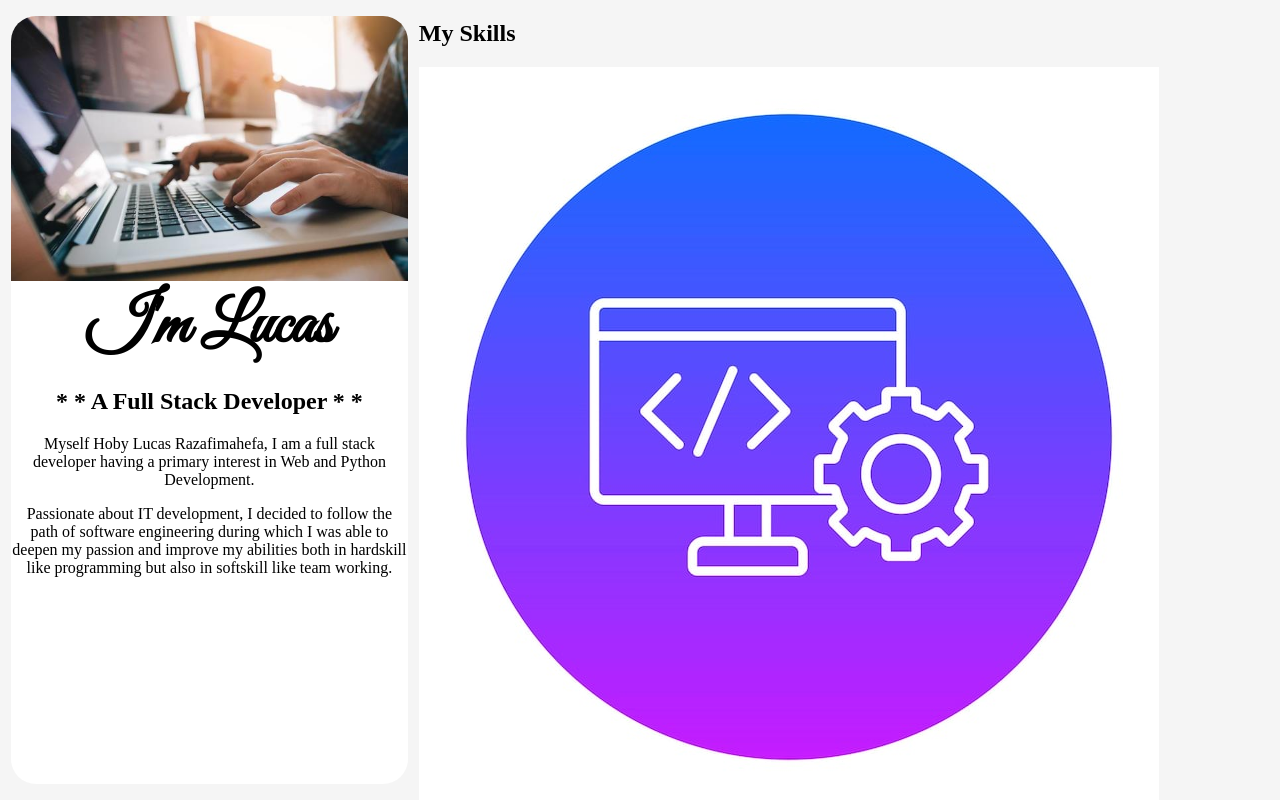
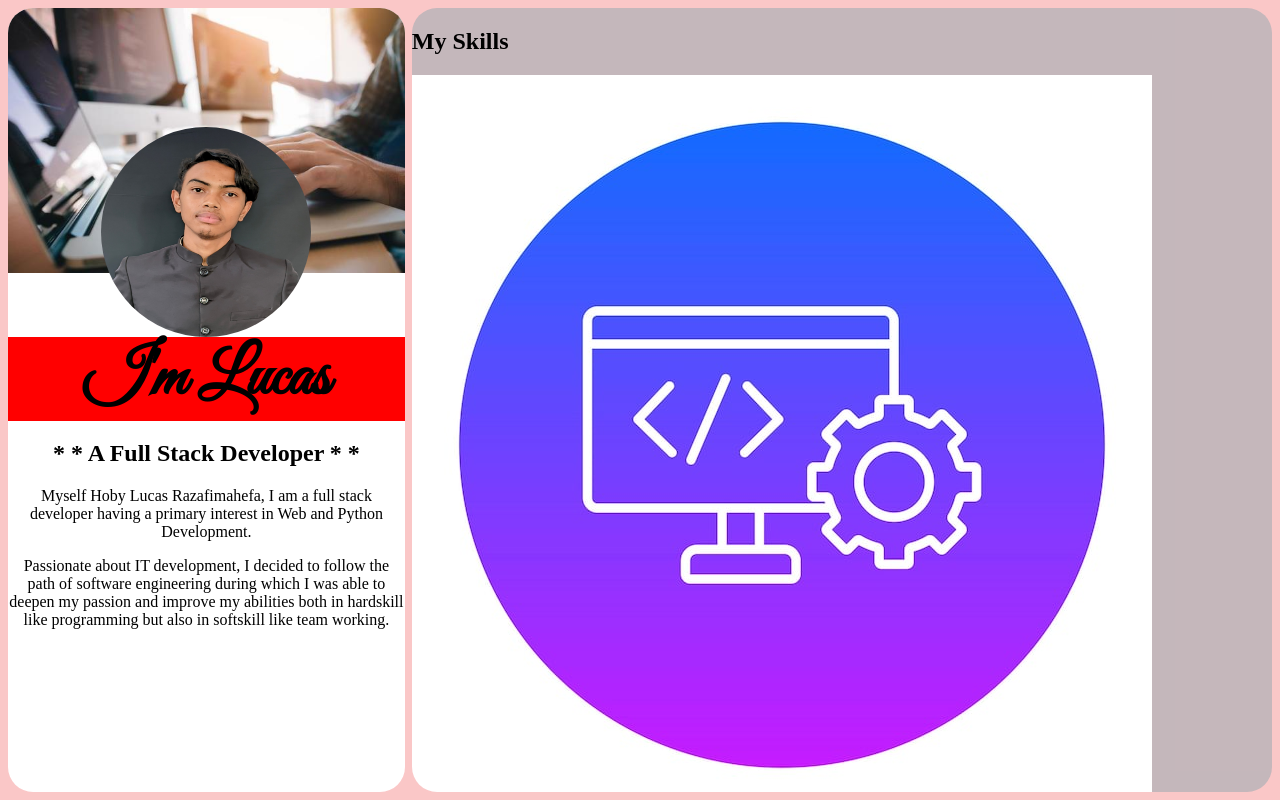
Before and after one commit to Rownart/introducing_site, a plain HTML site: page index.html in a window 1280 px wide. Shown: the top 800 px of the page. Drawn offline with Linux system fonts and the light colour scheme.

Commit message:
adding my picture

```diff
--- a/assets/styles/styles.css
+++ b/assets/styles/styles.css
@@ -7,27 +7,44 @@
 
 body {
     font-family:'Times New Roman', Times, serif;
-    display: flex;
-    gap: 11px;
-    background-color: whitesmoke;
     margin: 0;
     padding: 0;
     text-align: justify;
 }
 
+main {
+    display: flex;
+    gap: 7px;
+    background-color: rgb(250, 199, 199);
+    height: 100vh;
+}
+
 /* left side */
 .introduceTextSide {
-    margin: 2vh 0px 2vh 11px;
+    margin: 1vh 0px 1vh 1vh;
     background-color: white;
     flex: 0 0 31%;
-    height: 96vh;
+    height: 98vh;
     border-radius: 25px;
     text-align: center;
 }
 
-.introduceTextSide img {
+.introduceTextSide .illustration {
     border-radius: 25px 25px 0px 0px;
     width: 100%;
+}
+
+.introduceTextSide .myPhoto {
+    width: 210px;
+    height: 210px;
+    overflow: hidden;
+    border-radius: 50%;
+    margin: -150px auto 0px auto;
+}
+
+.introduceTextSide .myPhoto img {
+    width: 210px;
+    height: 210px;
 }
 
 .introduceTextSide h1 {
@@ -35,4 +52,20 @@ body {
     margin-top: 0px;
     margin-bottom: 0px;
     font-family: 'Great Vibes', cursive;
+    background-color: red;
 }
+
+/* right side */
+.rightSide {
+    flex: 1;
+    background-color: rgba(124, 162, 170, 0.425);
+    margin: 1vh 1vh 1vh 0px;
+    border-radius: 25px;
+    overflow-y: auto;
+    scrollbar-width: none;
+    -ms-overflow-style: none;
+}
+
+.rightSide::-webkit-scrollbar {
+    display: none;
+}
--- a/index.html
+++ b/index.html
@@ -7,17 +7,21 @@
     <title>Hoby Lucas</title>
 </head>
 <body>
+    <main>
         <!-- introduce text -->
         <section class="introduceTextSide">
             <!-- illustration image -->
-        <img src="assets/images/prog.jpg" alt="illustration image"/>
+            <img src="assets/images/prog.jpg" alt="illustration image" class="illustration"/>
+            <div class="myPhoto">
+                <img src="assets/images/moi.JPG" alt="my photo" />
+            </div>
             <h1>I'm Lucas</h1>
             <h2>* * A Full Stack Developer * *</h2>
             <p>Myself Hoby Lucas Razafimahefa, I am a full stack developer having a primary interest in Web and Python Development.</p>
             <p>Passionate about IT development, I decided to follow the path of software engineering during which I was able to deepen my passion and improve my abilities both in hardskill like programming but also in softskill like team working.</p>
         </section>
         <!-- skills -->
-    <section>
+        <section class="rightSide">
             <h2>My Skills</h2>
             <aside>
                 <div title="Web">
@@ -57,5 +61,6 @@
                 <span class="footerCopyright">&copy; 2025</span>
             </footer>
         </section>
+    </main>
 </body>
 </html>
```
Also changed, not shown: assets/images/moi.JPG (added). Lines whose indentation alone changed are shown as unchanged.
